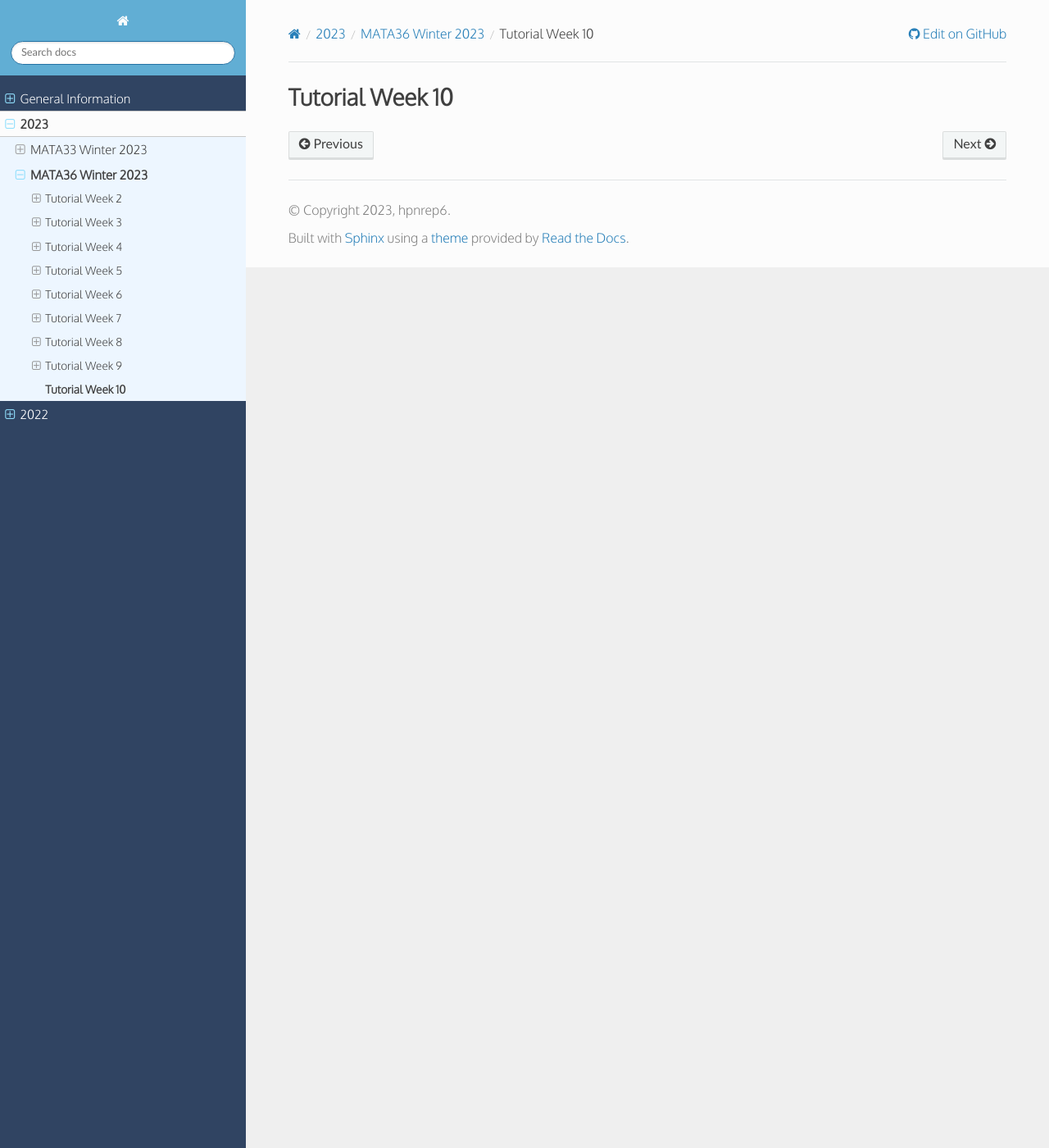
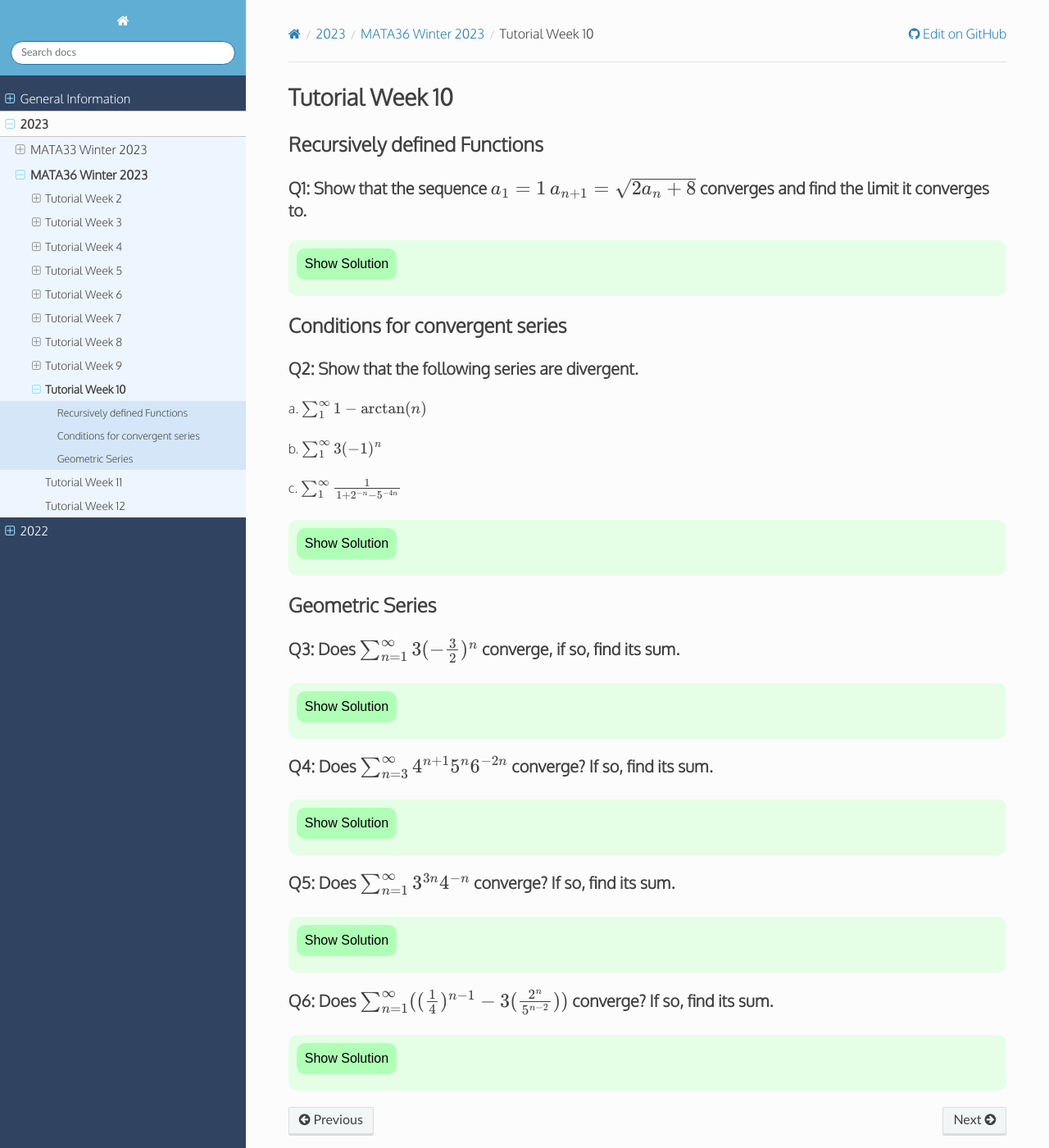
Before and after one commit to hpnrep6/t, a Sphinx documentation site: the page built from source/2023/mata36_winter/tutorial10.rst, in a window 1280 px wide and 1400 px high. Shown: the whole window at 82% size. Built offline with Sphinx 7.4.7 and the Read the Docs theme 2.0.0, drawn with Linux system fonts in a browser that asks for light colours.

Commit message:
Tutorial 10

```diff
--- a/source/2023/mata33_winter/mata33.rst
+++ b/source/2023/mata33_winter/mata33.rst
@@ -19,3 +19,5 @@ MATA33 Winter 2023
    tutorial8
    tutorial9
    tutorial10
+   tutorial11
+   tutorial12
--- a/source/2023/mata36_winter/mata36.rst
+++ b/source/2023/mata36_winter/mata36.rst
@@ -21,3 +21,5 @@ Unofficial discord server: https://discord.gg/zjCeB6ZgZ7
    tutorial8
    tutorial9
    tutorial10
+   tutorial11
+   tutorial12
--- a/source/2023/mata36_winter/tutorial10.rst
+++ b/source/2023/mata36_winter/tutorial10.rst
@@ -13,3 +13,121 @@ Tutorial Week 10
       tex: {packages: {'[+]': ['ams']}}
       };
       </script>
+
+
+Recursively defined Functions
+-----------------------------
+
+Q1: Show that the sequence :math:`a_1 = 1` :math:`a_{n+1} = \sqrt{2a_n + 8}` converges and find the limit it converges to.
+~~~~~~~~~~~~~~~~~~~~~~~~~~~~~~~~~~~~~~~~~~~~~~~~~~~~~~~~~~~~~~~~~~~~~~~~~~~~~~~~~~~~~~~~~~~~~~~~~~~~~~~~~~~~~~~~~~~~~~~~~~
+
+.. raw:: html
+
+   <div class="answer-container">
+      <button onClick="toggleClicked(this)" class="show-answer-button">Show Solution</button>
+      <div class="answer">
+
+.. image:: ./images/t10/1.jpeg
+   :width: 700
+
+.. raw:: html
+
+        </div>
+    </div>
+
+Conditions for convergent series
+--------------------------------
+
+Q2: Show that the following series are divergent.
+~~~~~~~~~~~~~~~~~~~~~~~~~~~~~~~~~~~~~~~~~~~~~~~~~
+
+| a. :math:`\sum_1^\infty 1 - \arctan(n)`
+| :math:`\;`
+| b. :math:`\sum_1^\infty 3(-1)^n`
+| :math:`\;`
+| c. :math:`\sum_1^\infty \frac{1}{1 + 2^{-n} - 5^{-4n}}`
+
+.. raw:: html
+
+   <div class="answer-container">
+      <button onClick="toggleClicked(this)" class="show-answer-button">Show Solution</button>
+      <div class="answer">
+
+.. image:: ./images/t10/2.jpeg
+   :width: 700
+
+.. raw:: html
+
+        </div>
+    </div>
+
+Geometric Series
+----------------
+
+Q3: Does :math:`\sum_{n=1}^\infty 3(-\frac{3}{2})^n` converge, if so, find its sum.
+~~~~~~~~~~~~~~~~~~~~~~~~~~~~~~~~~~~~~~~~~~~~~~~~~~~~~~~~~~~~~~~~~~~~~~~~~~~~~~~~~~~
+
+.. raw:: html
+
+   <div class="answer-container">
+      <button onClick="toggleClicked(this)" class="show-answer-button">Show Solution</button>
+      <div class="answer">
+
+.. image:: ./images/t10/3.jpeg
+   :width: 700
+
+.. raw:: html
+
+        </div>
+    </div>
+
+Q4: Does :math:`\sum_{n=3}^\infty 4^{n+1}5^n6^{-2n}` converge? If so, find its sum.
+~~~~~~~~~~~~~~~~~~~~~~~~~~~~~~~~~~~~~~~~~~~~~~~~~~~~~~~~~~~~~~~~~~~~~~~~~~~~~~~~~~~
+
+.. raw:: html
+
+   <div class="answer-container">
+      <button onClick="toggleClicked(this)" class="show-answer-button">Show Solution</button>
+      <div class="answer">
+
+.. image:: ./images/t10/4.jpeg
+   :width: 700
+
+.. raw:: html
+
+        </div>
+    </div>
+
+Q5: Does :math:`\sum_{n=1}^\infty 3^{3n}4^{-n}` converge? If so, find its sum.
+~~~~~~~~~~~~~~~~~~~~~~~~~~~~~~~~~~~~~~~~~~~~~~~~~~~~~~~~~~~~~~~~~~~~~~~~~~~~~~
+
+.. raw:: html
+
+   <div class="answer-container">
+      <button onClick="toggleClicked(this)" class="show-answer-button">Show Solution</button>
+      <div class="answer">
+
+.. image:: ./images/t10/5.jpeg
+   :width: 700
+
+.. raw:: html
+
+        </div>
+    </div>
+
+Q6: Does :math:`\sum_{n=1}^\infty( (\frac{1}{4})^{n-1} - 3(\frac{2^n}{5^{n-2}}))` converge? If so, find its sum.
+~~~~~~~~~~~~~~~~~~~~~~~~~~~~~~~~~~~~~~~~~~~~~~~~~~~~~~~~~~~~~~~~~~~~~~~~~~~~~~~~~~~~~~~~~~~~~~~~~~~~~~~~~~~~~~~~
+
+.. raw:: html
+
+   <div class="answer-container">
+      <button onClick="toggleClicked(this)" class="show-answer-button">Show Solution</button>
+      <div class="answer">
+
+.. image:: ./images/t10/6.jpeg
+   :width: 700
+
+.. raw:: html
+
+        </div>
+    </div>
```
Also changed, not shown: source/2023/mata33_winter/tutorial10.rst (+83 -0 lines), source/2023/mata33_winter/tutorial11.rst (added, +15 -0 lines), source/2023/mata33_winter/tutorial12.rst (added, +15 -0 lines), source/2023/mata36_winter/tutorial11.rst (added, +15 -0 lines), source/2023/mata36_winter/tutorial12.rst (added, +15 -0 lines), source/2023/mata33_winter/images/t10/1.jpeg (added), source/2023/mata33_winter/images/t10/2.jpeg (added), source/2023/mata33_winter/images/t10/3.jpeg (added), source/2023/mata33_winter/images/t10/4.jpeg (added), source/2023/mata36_winter/images/t10/1.jpeg (added), source/2023/mata36_winter/images/t10/2.jpeg (added), source/2023/mata36_winter/images/t10/3.jpeg (added), source/2023/mata36_winter/images/t10/4.jpeg (added), source/2023/mata36_winter/images/t10/5.jpeg (added), 1 more files.
